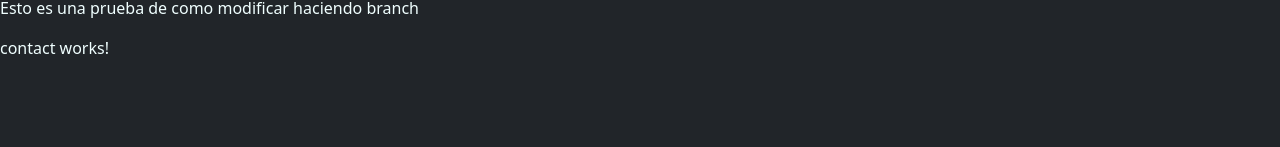
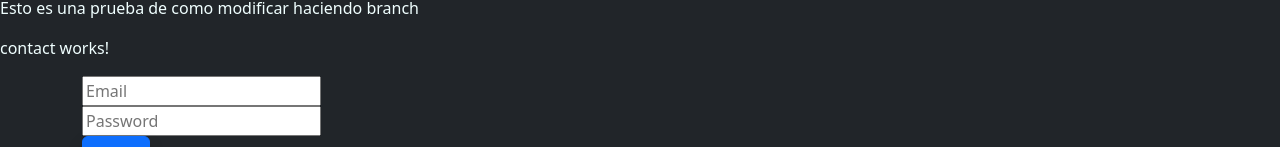
Before and after one commit to camilitwo/angular-venta-app, an Angular app: page / in a window 1280 px wide. Shown: the part 1290-1437 px from the top of the page. Before the commit the page ends 1366 px from the top, so only its background shows below. Built offline with nearby package versions, Linux system fonts and the light colour scheme.

Commit message:
cambio
creacion component login

```diff
--- a/src/app/app.module.ts
+++ b/src/app/app.module.ts
@@ -8,6 +8,8 @@ import { IndexComponent } from './index/index.component';
 import { ContactComponent } from './contact/contact.component';
 import { CarrouselComponent } from './carrousel/carrousel.component';
 import { RedesSocialesComponent } from './redes-sociales/redes-sociales.component';
+import { LoginComponent } from './login/login.component';
+
 
 @NgModule({
   declarations: [
@@ -16,7 +18,8 @@ import { RedesSocialesComponent } from './redes-sociales/redes-sociales.componen
     IndexComponent,
     ContactComponent,
     CarrouselComponent,
-    RedesSocialesComponent
+    RedesSocialesComponent,
+    LoginComponent,
   ],
   imports: [
     BrowserModule,
--- a/src/app/index/index.component.html
+++ b/src/app/index/index.component.html
@@ -3,3 +3,4 @@
 <app-redes-sociales></app-redes-sociales>
 <p>Esto es una prueba de como modificar haciendo branch</p>
 <app-contact></app-contact>
+<app-login></app-login>
--- /dev/null
+++ b/src/app/login/login.component.html
@@ -0,0 +1,13 @@
+<div class="container">
+<form>
+  <div>
+  <input type="email" name="email" placeholder="Email" >
+  </div>
+  <div>
+  <input type="password" name="password" placeholder="Password" >
+  </div>
+<div>
+  <button class="btn btn-primary shadow" type="submit" name="submit">Login</button>
+</div>
+</form>
+</div>
```
Also changed, not shown: src/app/login/login.component.ts (added, +10 -0 lines), src/app/login/login.component.css (added), 1 other file (tests, documents, lock files or other folders).
